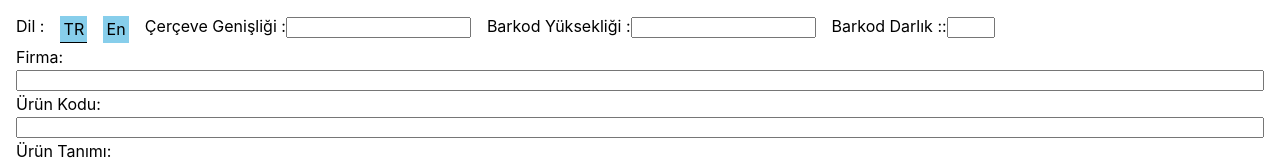
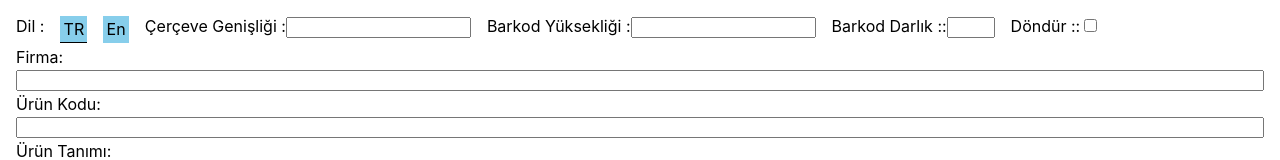
Before and after one commit to ntmataraci/paketleme, a React (Create React App) app: page / in a window 1280 px wide. Shown: the top 160 px of the page. Built offline with nearby package versions, Linux system fonts and the light colour scheme.

Commit message:
Add files via upload

```diff
--- a/src/App.js
+++ b/src/App.js
@@ -15,6 +15,7 @@ const firmaAd=useRef()
   const [barkodYukseklikHandler,setBarkodYukseklikHandler]=useState()
   const [urunTanimiHandler,setUrunTanimiHandler]=useState()
   const [barkodW,setBarkodW]=useState()
+  const [rotateMe,setRotateMe]=useState()
 
   const hesapla = () => {
     const koliSayisi = Math.floor(
@@ -44,7 +45,8 @@ const firmaAd=useRef()
       language:language,
       genislik:genislikHandler,
       barkodYukseklik:barkodYukseklikHandler,
-      barkodW:barkodW
+      barkodW:barkodW,
+      rotateMe:rotateMe
     })
     )
     setPrint(true);
@@ -57,7 +59,8 @@ if(window.localStorage.getItem("barcodeSettings")){
   setLanguage(settings.language)
   setGenislikHandler(+settings.genislik)
   setBarkodYukseklikHandler(+settings.barkodYukseklik)
-  setBarkodW(barkodW)
+  setBarkodW(+settings.barkodW)
+  setRotateMe(Boolean(settings.rotateMe))
 }
   }, [print]);
 
@@ -90,6 +93,7 @@ if(window.localStorage.getItem("barcodeSettings")){
             <div> {language === "tr" ? "Çerçeve Genişliği :" : "Border Width:"}<input type="number"  required={true} min={250}  value={genislikHandler} onChange={(e)=>setGenislikHandler(+e.target.value)} /></div>
             <div> {language === "tr" ? "Barkod Yüksekliği :" : "Barcode Height:"}<input type="number"  required={true} min={20} value={barkodYukseklikHandler} onChange={(e)=>setBarkodYukseklikHandler(+e.target.value)} /></div>
             <div> {language === "tr" ? "Barkod Darlık :" : "Barcode Chr. width:"}:<input type="number"  required={true} min={1} max={5 }value={barkodW} onChange={(e)=>setBarkodW(+e.target.value)} /></div>
+            <div> {language === "tr" ? "Döndür :" : "Rotate:"}:<input type="checkbox"  checked={rotateMe} onChange={(e)=>setRotateMe(!rotateMe)} /></div>
           </div>
           {language === "tr" ? "Firma:" : "Company:"}
           <input type="text"   required={true} ref={firmaAd} />
@@ -112,8 +116,9 @@ if(window.localStorage.getItem("barcodeSettings")){
             {language === "tr" ? "Geri:" : "Back:"}
           </button>
           </div>
+          <div style={{marginTop:rotateMe?genislikHandler/4+"px":"2px"}}>
           {partList.map((item, idx) => (
-            <div key={idx} style={{marginBottom:"0.5rem"}}>
+            <div key={idx} style={{transform:rotateMe?"rotate(90deg)":"rotate(0deg)",marginBottom:rotateMe?genislikHandler/2+"px":"0.5rem"}}>
               <Layout
                 kutuNo={item.kutuNo}
                 urun={item.urun}
@@ -129,6 +134,7 @@ if(window.localStorage.getItem("barcodeSettings")){
               />
             </div>
           ))}
+          </div>
         </>
       )}
     </>
```
